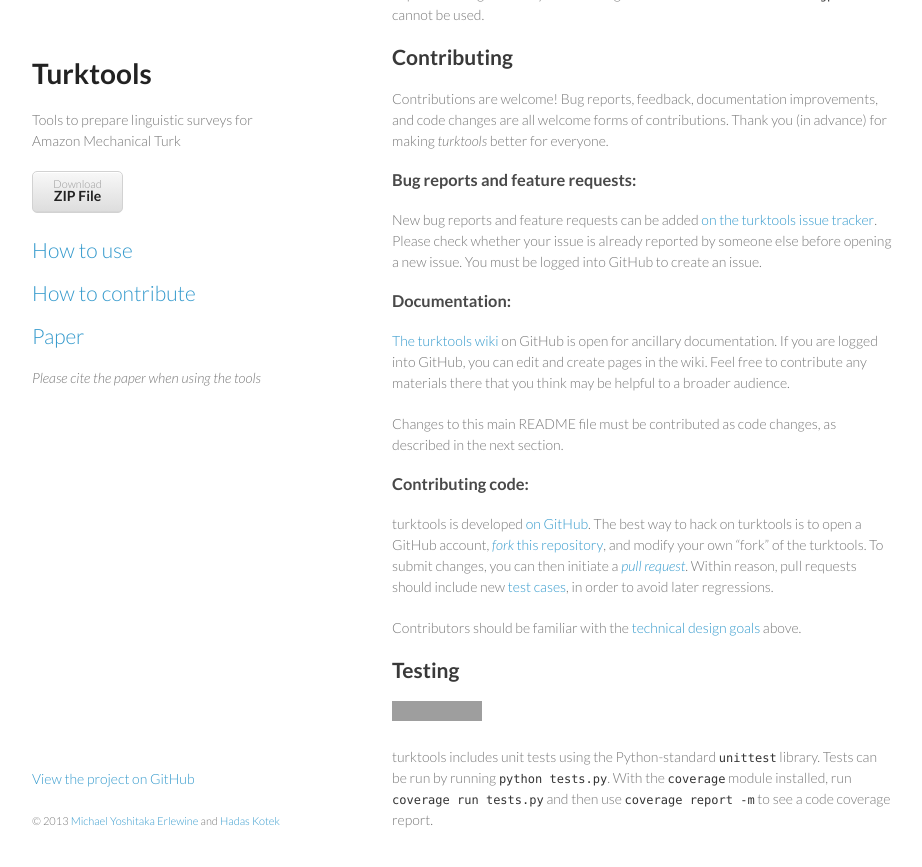
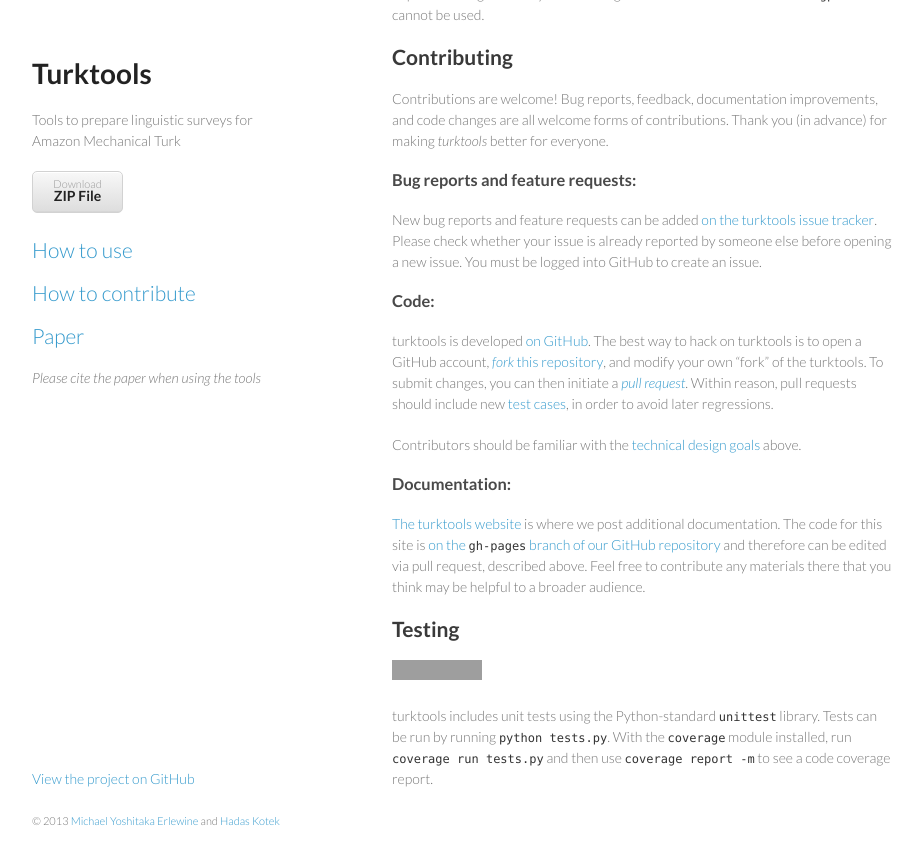
Before and after one commit to mitcho/turktools, a Jekyll site: the page built from contribute/index.md, in a window 1280 px wide and 900 px high, scrolled down 502 px. Shown: the top 867 px of the window, without its empty margins (178-1100 px from the left). Built offline with Jekyll 4.4.1, drawn with Linux system fonts in a browser that asks for light colours; grey boxes are pictures that could not be loaded.

Commit message:
contribute page: update to rm wiki link

```diff
--- a/contribute/index.md
+++ b/contribute/index.md
@@ -23,17 +23,15 @@
 
 New bug reports and feature requests can be added [on the turktools issue tracker](https://github.com/mitcho/turktools/issues?state=open). Please check whether your issue is already reported by someone else before opening a new issue. You must be logged into GitHub to create an issue.
 
-### Documentation:
-
-[The turktools wiki](https://github.com/mitcho/turktools/wiki) on GitHub is open for ancillary documentation. If you are logged into GitHub, you can edit and create pages in the wiki. Feel free to contribute any materials there that you think may be helpful to a broader audience.
-
-Changes to this main README file must be contributed as code changes, as described in the next section.
-
-### Contributing code:
+### Code:
 
 turktools is developed [on GitHub](https://github.com/mitcho/turktools). The best way to hack on turktools is to open a GitHub account, [*fork* this repository](https://help.github.com/articles/fork-a-repo), and modify your own "fork" of the turktools. To submit changes, you can then initiate a [*pull request*](https://help.github.com/articles/using-pull-requests). Within reason, pull requests should include new [test cases](#testing), in order to avoid later regressions.
 
 Contributors should be familiar with the [technical design goals](#design-goals) above.
+
+### Documentation:
+
+[The turktools website](http://turktools.net) is where we post additional documentation. The code for this site is [on the `gh-pages` branch of our GitHub repository](https://github.com/mitcho/turktools/tree/gh-pages) and therefore can be edited via pull request, described above. Feel free to contribute any materials there that you think may be helpful to a broader audience.
 
 ## Testing
 
```
